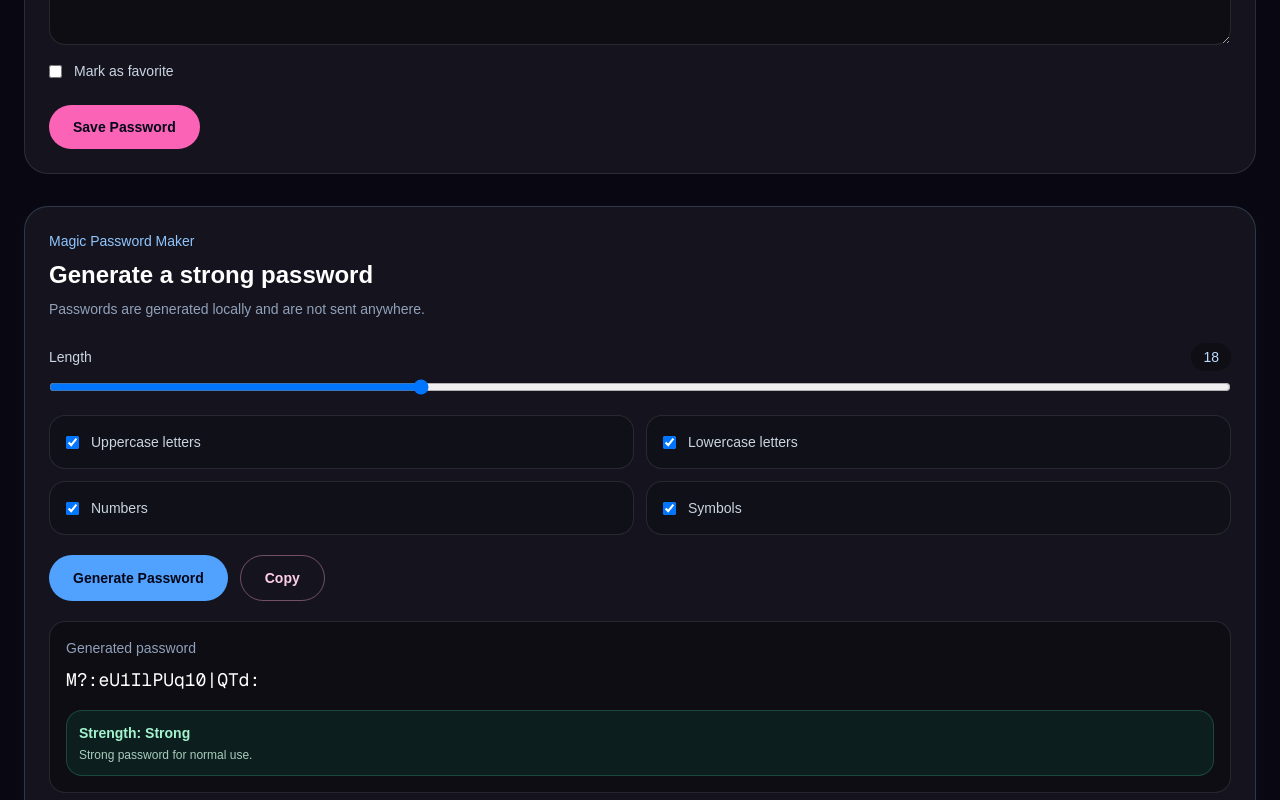
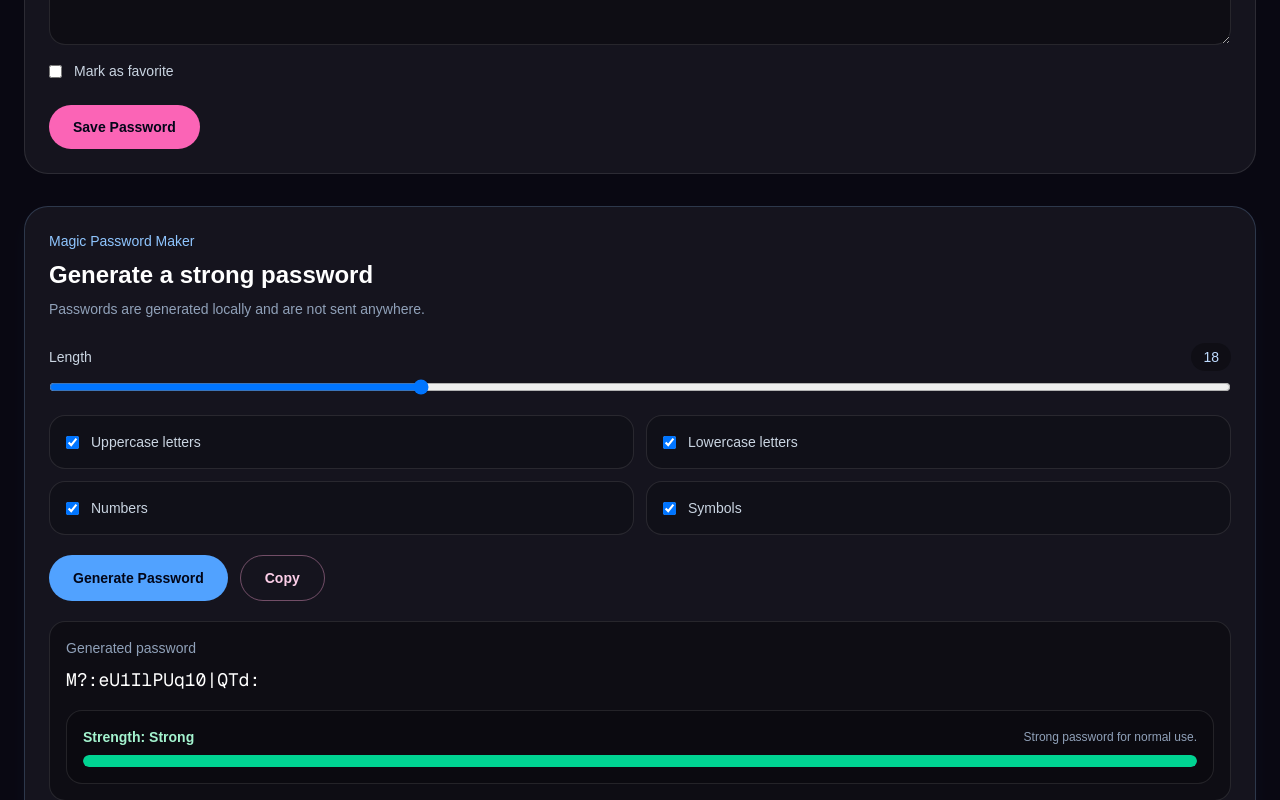
Before and after one commit to kiki-glitch/PassVault, a Next.js app: page /dashboard in a window 1280 px wide. Both pictures are taken after a click on the button "Generate Password". Shown: the part 1090-1890 px from the top of the page. Built offline with nearby package versions, Linux system fonts and the light colour scheme; no server answers.

Commit message:
Add color

```diff
--- a/src/components/vault/PasswordGenerator.tsx
+++ b/src/components/vault/PasswordGenerator.tsx
@@ -15,6 +15,35 @@ const defaultOptions: PasswordGeneratorOptions = {
   includeSymbols: true,
 };
 
+function getStrengthBarStyles(label: string) {
+  switch (label) {
+    case "Weak":
+      return {
+        widthClass: "w-1/3",
+        colorClass: "bg-red-400",
+        textClass: "text-red-200",
+      };
+    case "Good":
+      return {
+        widthClass: "w-2/3",
+        colorClass: "bg-orange-400",
+        textClass: "text-orange-200",
+      };
+    case "Strong":
+      return {
+        widthClass: "w-full",
+        colorClass: "bg-emerald-400",
+        textClass: "text-emerald-200",
+      };
+    default:
+      return {
+        widthClass: "w-0",
+        colorClass: "bg-slate-500",
+        textClass: "text-slate-300",
+      };
+  }
+}
+
 export function PasswordGenerator() {
   const [options, setOptions] =
     useState<PasswordGeneratorOptions>(defaultOptions);
@@ -23,6 +52,10 @@ export function PasswordGenerator() {
 
   const strength = generatedPassword
     ? getPasswordStrength(generatedPassword)
+    : null;
+
+  const strengthStyles = strength
+    ? getStrengthBarStyles(strength.label)
     : null;
 
   function updateOption<Field extends keyof PasswordGeneratorOptions>(
@@ -168,14 +201,22 @@ export function PasswordGenerator() {
               {generatedPassword}
             </p>
 
-            {strength && (
-              <div className="mt-4 rounded-2xl border border-emerald-300/20 bg-emerald-500/10 p-3">
-                <p className="text-sm font-semibold text-emerald-200">
-                  Strength: {strength.label}
-                </p>
-                <p className="mt-1 text-xs text-emerald-100/80">
-                  {strength.description}
-                </p>
+            {strength && strengthStyles && (
+              <div className="mt-4 rounded-2xl border border-white/10 bg-black/20 p-4">
+                <div className="mb-2 flex items-center justify-between">
+                  <p className={`text-sm font-semibold ${strengthStyles.textClass}`}>
+                    Strength: {strength.label}
+                  </p>
+                  <p className="text-xs text-slate-400">
+                    {strength.description}
+                  </p>
+                </div>
+
+                <div className="h-3 w-full overflow-hidden rounded-full bg-slate-700/60">
+                  <div
+                    className={`h-full rounded-full transition-all duration-300 ${strengthStyles.widthClass} ${strengthStyles.colorClass}`}
+                  />
+                </div>
               </div>
             )}
           </div>
```
